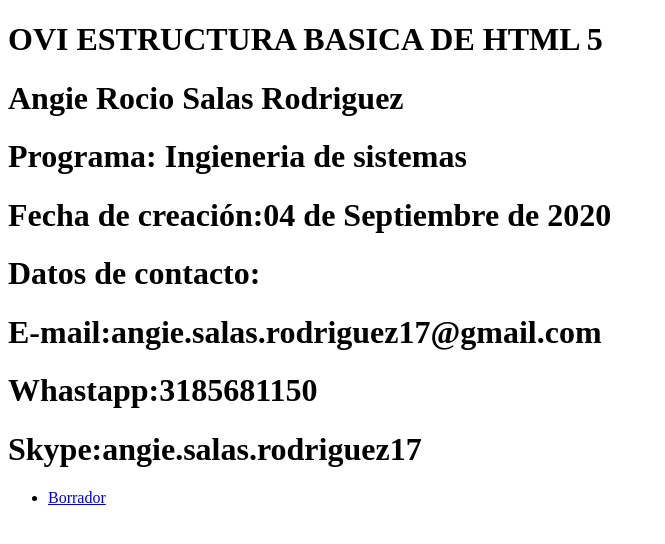
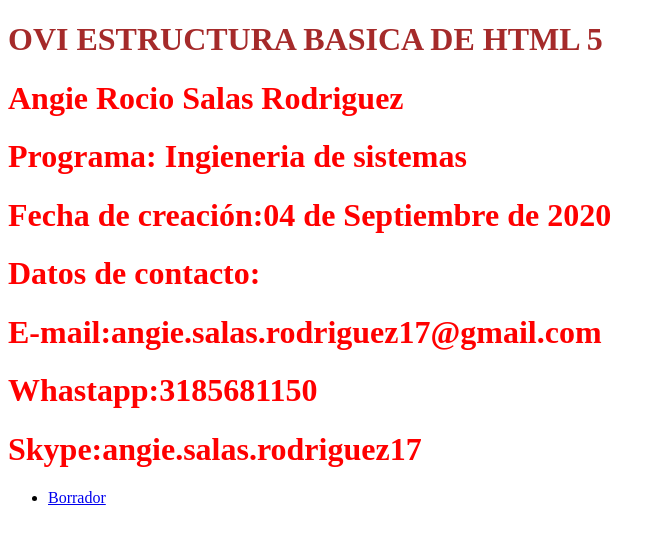
Before and after one commit to AngieRocioSalasRodriguez/dsw_AngieRocioSalasRodriguezinicio.html, a plain HTML site: page index.html in a window 1280 px wide. Shown: the whole page, without its empty margins (0-665 px from the left). Drawn offline with Linux system fonts and the light colour scheme.

Commit message:
Update index.html
color

```diff
--- a/index.html
+++ b/index.html
@@ -4,10 +4,14 @@
 
     <meta charset="UTF-8">
     <title>Diseños de sitios web</title>
-
+<style>
+    h1{
+        color: red;
+    }
+</style>
 </head>
 
-        <H1>OVI ESTRUCTURA BASICA DE HTML 5 </H1>
+        <H1 style="color: brown;">OVI ESTRUCTURA BASICA DE HTML 5 </H1>
 
 <body>
     <h1>Angie Rocio Salas Rodriguez</h1>
```
